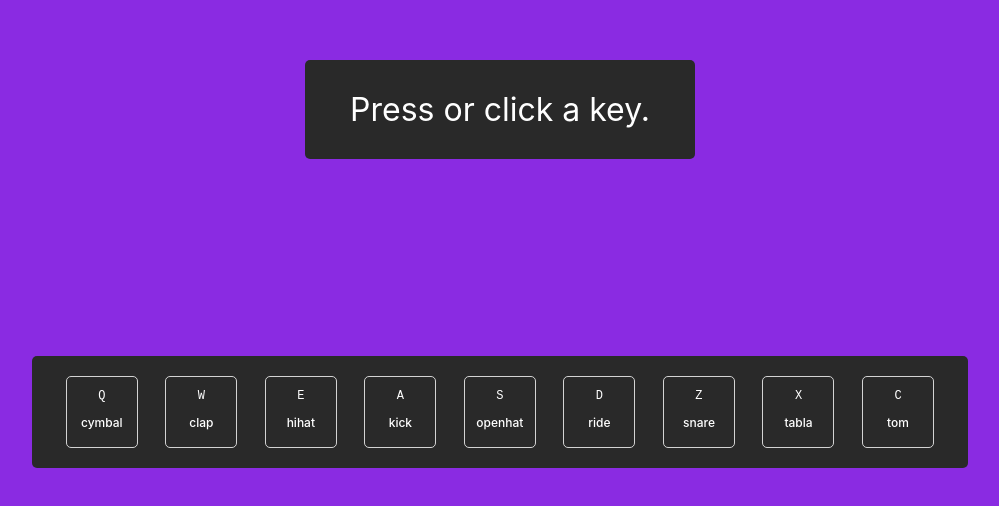
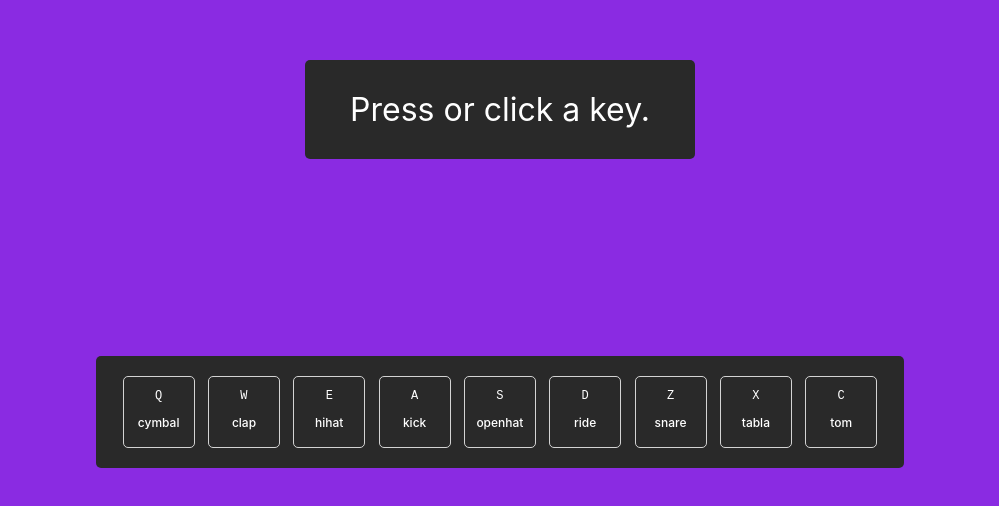
Before and after one commit to marioxcolomar/drum-machine, a React (Create React App) app: page / in a window 1280 px wide. Shown: the part 136-642 px from the top of the page, without its empty margins (140-1139 px from the left). Built offline with nearby package versions, Linux system fonts and the light colour scheme.

Commit message:
Fix styles for keys.

```diff
--- a/src/App.tsx
+++ b/src/App.tsx
@@ -20,8 +20,11 @@ const App: React.FC = () => {
 	const keysStyles: React.CSSProperties = {
 		borderRadius: "5px",
 		display: 'flex',
+		flexWrap: 'wrap',
+		justifyContent: 'center',
+		margin: '0 auto',
 		padding: "20px",
-		width: "70vw",
+		width: "60vw",
 		backgroundColor: "#292929",
 	}
 
```
